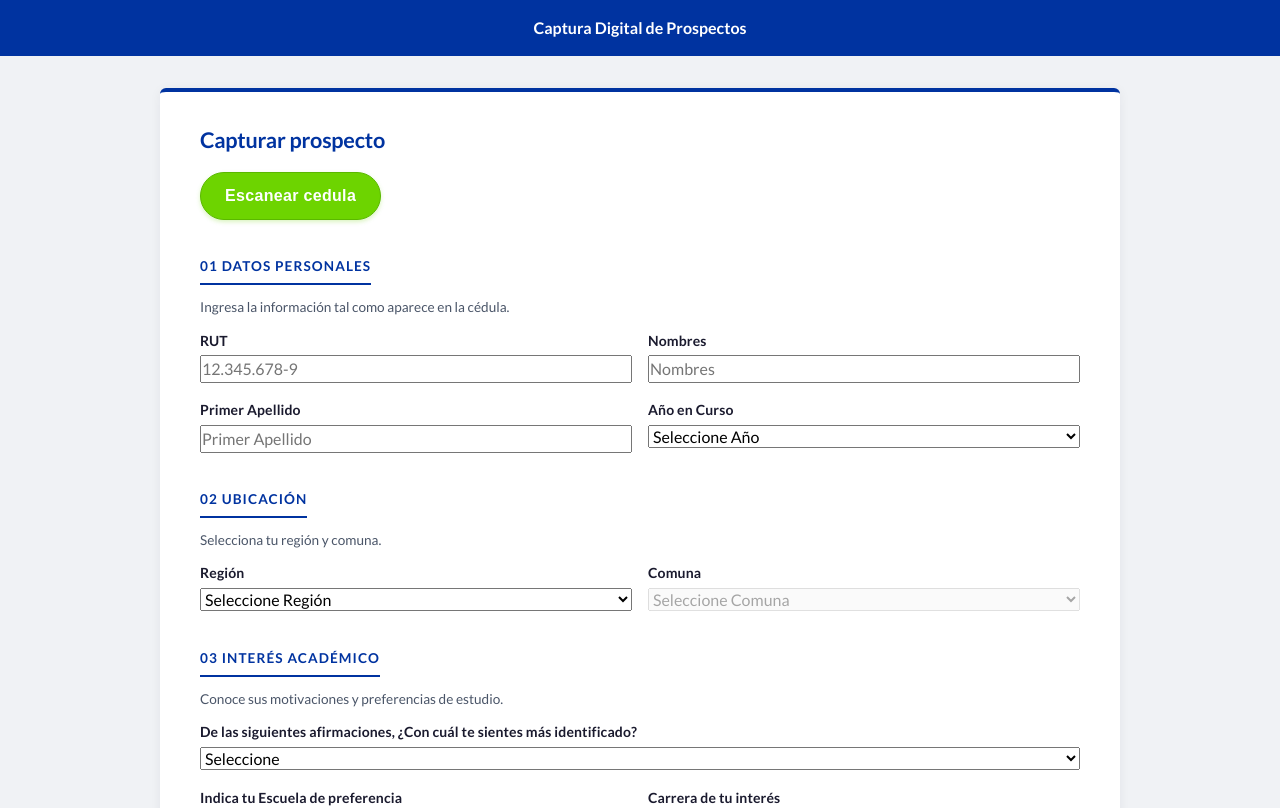
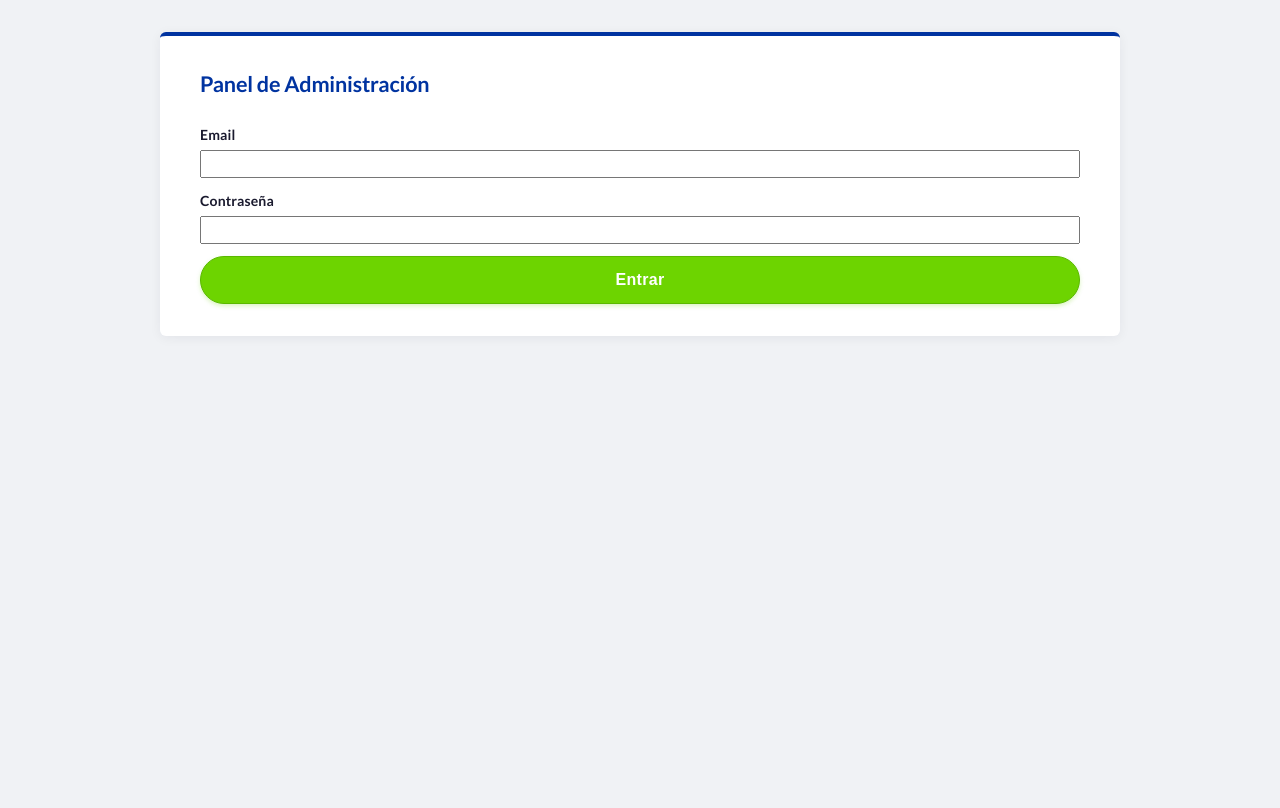
Before and after one commit to Pancho190/capstone-2026-002D-equipo-04, a React app in the folder src/Frontend/: page /admin/login in a window 1280 px wide. Shown: the top 808 px of the page. Built offline with nearby package versions, Linux system fonts and the light colour scheme; the HTML template or start-up script is replaced by a standard one.

Commit message:
feat: agregar rutas y login de administrador
Co-authored-by: Francisco Silva <franc.silvaj@duocuc.cl>

```diff
--- a/src/Frontend/src/App.jsx
+++ b/src/Frontend/src/App.jsx
@@ -1,14 +1,17 @@
+import { BrowserRouter, Routes, Route, Navigate } from 'react-router-dom';
 import ProspectoForm from './pages/ProspectoForm';
+import AdminLogin from './pages/AdminLogin';
+import AdminDashboard from './pages/AdminDashboard';
 
 export default function App() {
   return (
-    <div style={{ minHeight: '100vh', background: 'var(--color-bg)' }}>
-      <header style={{ background: 'var(--color-primary)', color: 'white', padding: '1rem', textAlign: 'center', fontFamily: 'Lato, sans-serif', fontWeight: 700 }}>
-        Captura Digital de Prospectos
-      </header>
-      <main>
-        <ProspectoForm />
-      </main>
-    </div>
+    <BrowserRouter>
+      <Routes>
+        <Route path="/" element={<ProspectoForm />} />
+        <Route path="/admin/login" element={<AdminLogin />} />
+        <Route path="/admin" element={<AdminDashboard />} />
+        <Route path="*" element={<Navigate to="/" />} />
+      </Routes>
+    </BrowserRouter>
   );
 }
--- /dev/null
+++ b/src/Frontend/src/pages/AdminLogin.jsx
@@ -0,0 +1,43 @@
+import { useState } from 'react';
+import api from '../api';
+import { useNavigate } from 'react-router-dom';
+
+export default function AdminLogin() {
+  const [email, setEmail] = useState('');
+  const [password, setPassword] = useState('');
+  const [error, setError] = useState('');
+  const navigate = useNavigate();
+
+  const handleSubmit = async (e) => {
+    e.preventDefault();
+    try {
+      const res = await api.post('/auth/login', { email, password });
+      if (res.data.usuario.rol !== 'ADMIN') {
+        setError('No tienes permisos de administrador.');
+        return;
+      }
+      localStorage.setItem('token', res.data.token);
+      navigate('/admin');
+    } catch (err) {
+      setError(err.response?.data?.error || 'Error al iniciar sesión');
+    }
+  };
+
+  return (
+    <div className="card">
+      <h2>Panel de Administración</h2>
+      <form onSubmit={handleSubmit}>
+        <div className="form-group">
+          <label htmlFor="email">Email</label>
+          <input id="email" type="email" value={email} onChange={(e) => setEmail(e.target.value)} required />
+        </div>
+        <div className="form-group">
+          <label htmlFor="password">Contraseña</label>
+          <input id="password" type="password" value={password} onChange={(e) => setPassword(e.target.value)} required />
+        </div>
+        <button type="submit" className="primary" style={{ width: '100%' }}>Entrar</button>
+      </form>
+      {error && <p className="msg error">{error}</p>}
+    </div>
+  );
+}
```
